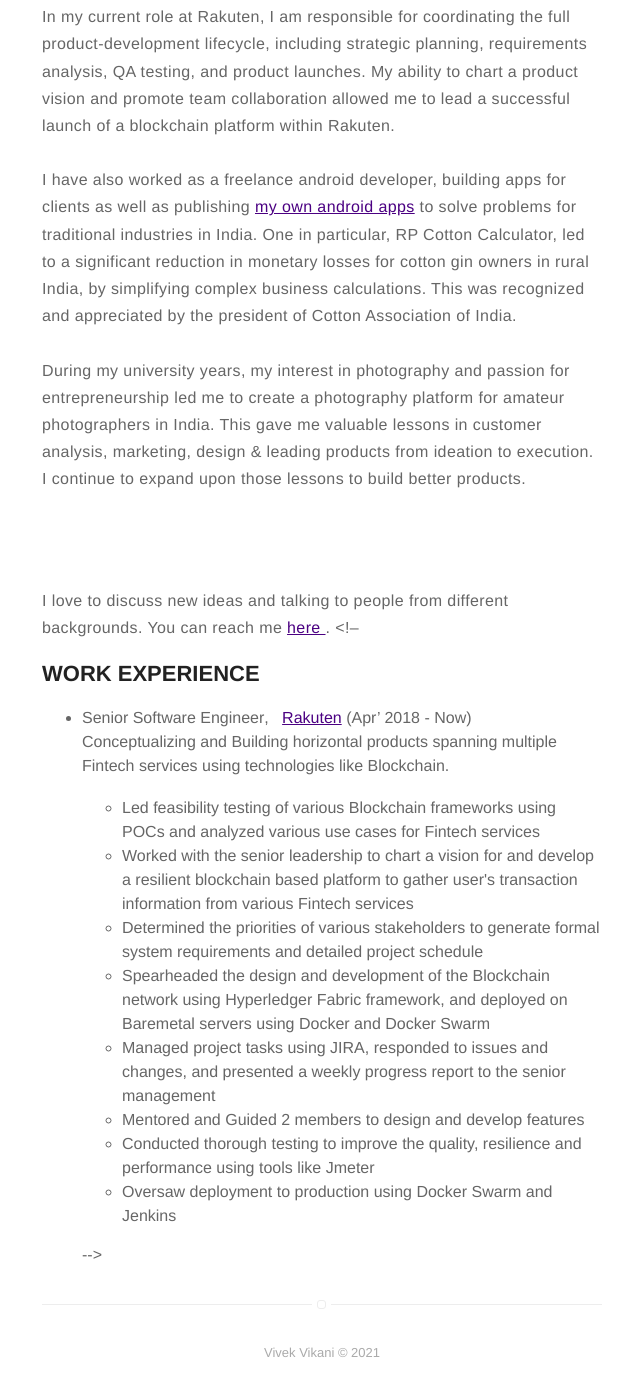
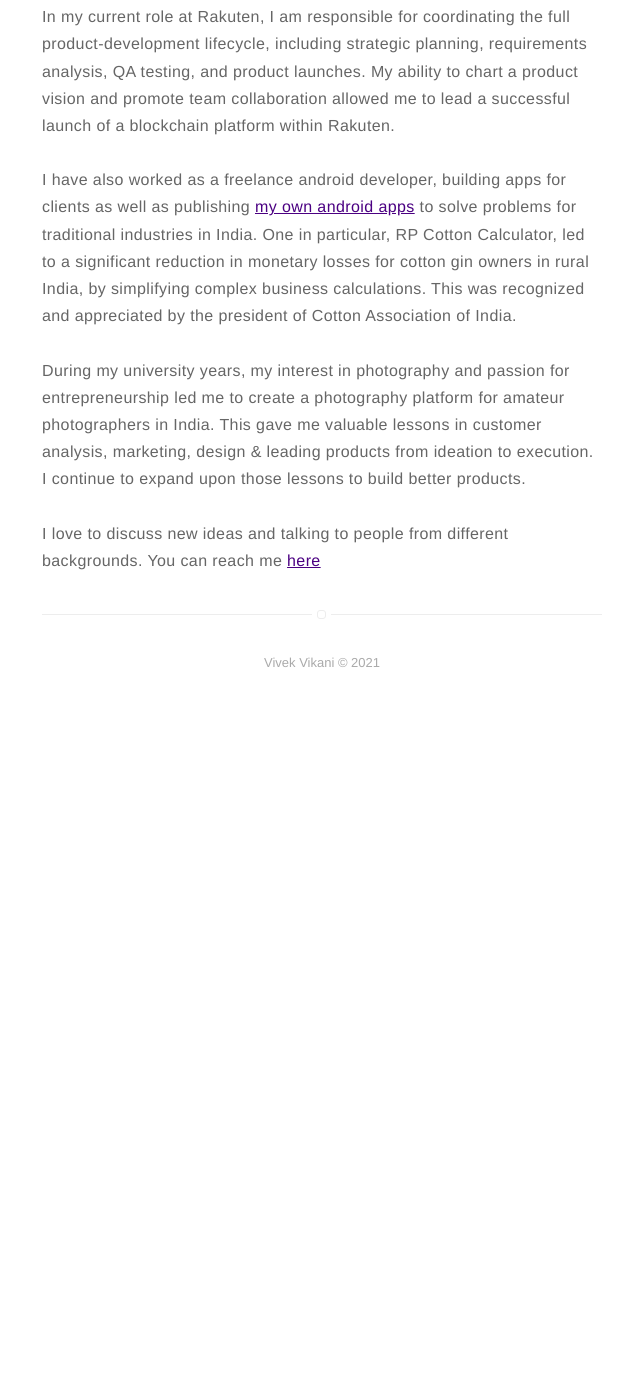
Before and after one commit to vivekvikani/vivekvikani.github.io, a Jekyll site: the page built from about.md, in a window 1280 px wide and 1400 px high, scrolled down 585 px. Shown: the top 1396 px of the window, without its empty margins (318-958 px from the left). Built offline with Jekyll 4.4.1, drawn with Linux system fonts in a browser that asks for light colours; after the commit the page ends 1295 px from its top, so only the background shows below that.

Commit message:
fix about me end

```diff
--- a/about.md
+++ b/about.md
@@ -11,10 +11,11 @@ In my current role at Rakuten, I am responsible for coordinating the full produc
 
 I have also worked as a freelance android developer, building apps for clients as well as publishing <a href="https://play.google.com/store/apps/developer?id=Truecent+Technology" target="_blank"> my own android apps</a> to solve problems for traditional industries in India. One in particular, RP Cotton Calculator, led to a significant reduction in monetary losses for cotton gin owners in rural India, by simplifying complex business calculations. This was recognized and appreciated by the president of Cotton Association of India.<br><br>
 
-During my university years, my interest in photography and passion for entrepreneurship led me to create a photography platform for amateur photographers in India. This gave me valuable lessons in customer analysis, marketing, design & leading products from ideation to execution. I continue to expand upon those lessons to build better products.</p><br><br>
+During my university years, my interest in photography and passion for entrepreneurship led me to create a photography platform for amateur photographers in India. This gave me valuable lessons in customer analysis, marketing, design & leading products from ideation to execution. I continue to expand upon those lessons to build better products.<br><br>
 
 I love to discuss new ideas and talking to people from different backgrounds.
-You can reach me <a href="https://www.linkedin.com/in/vivekvikani/" target="_blank"> here </a>.
+You can reach me <a href="https://www.linkedin.com/in/vivekvikani/" target="_blank"> here </a>
+</p>
 <!--
 <h2>WORK EXPERIENCE</h2>
 
```
